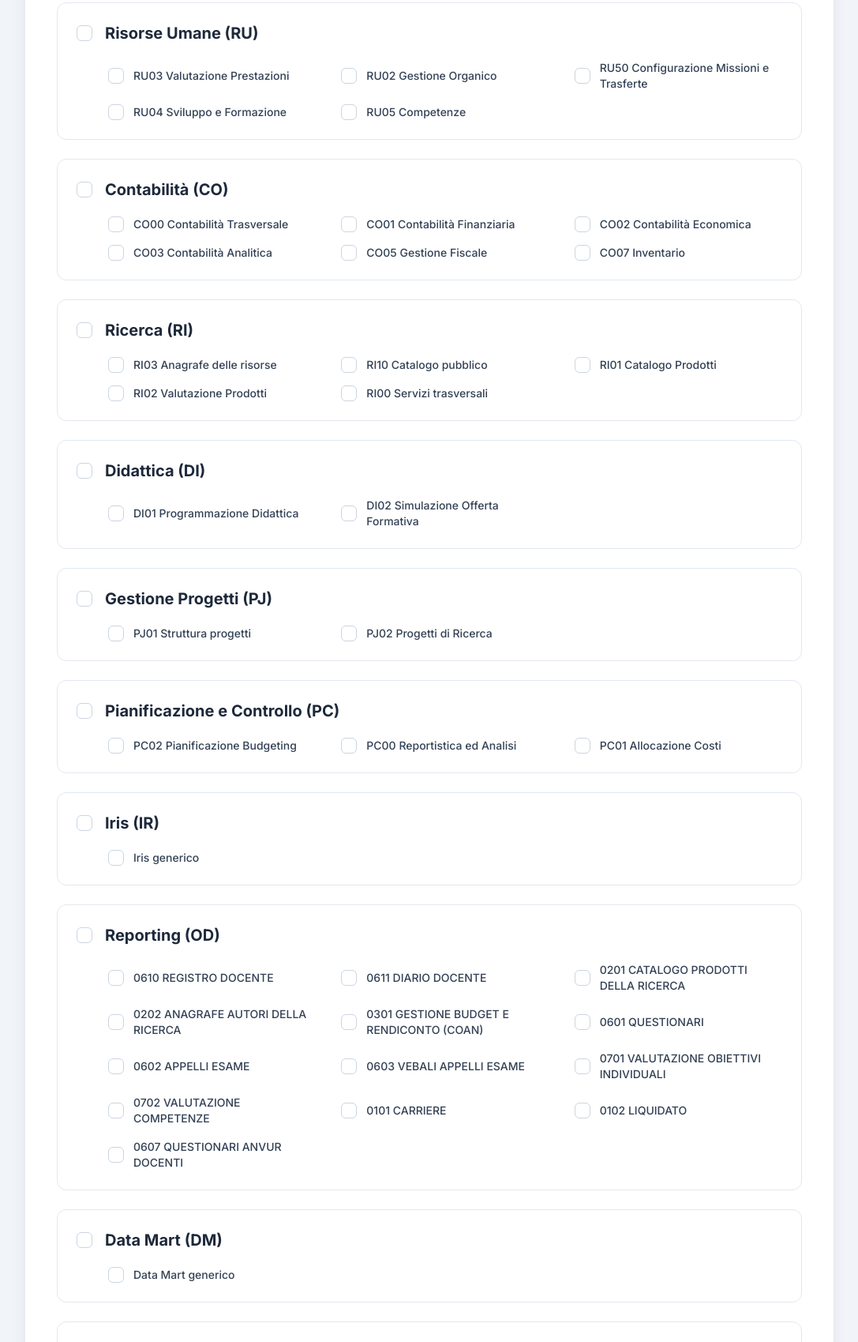
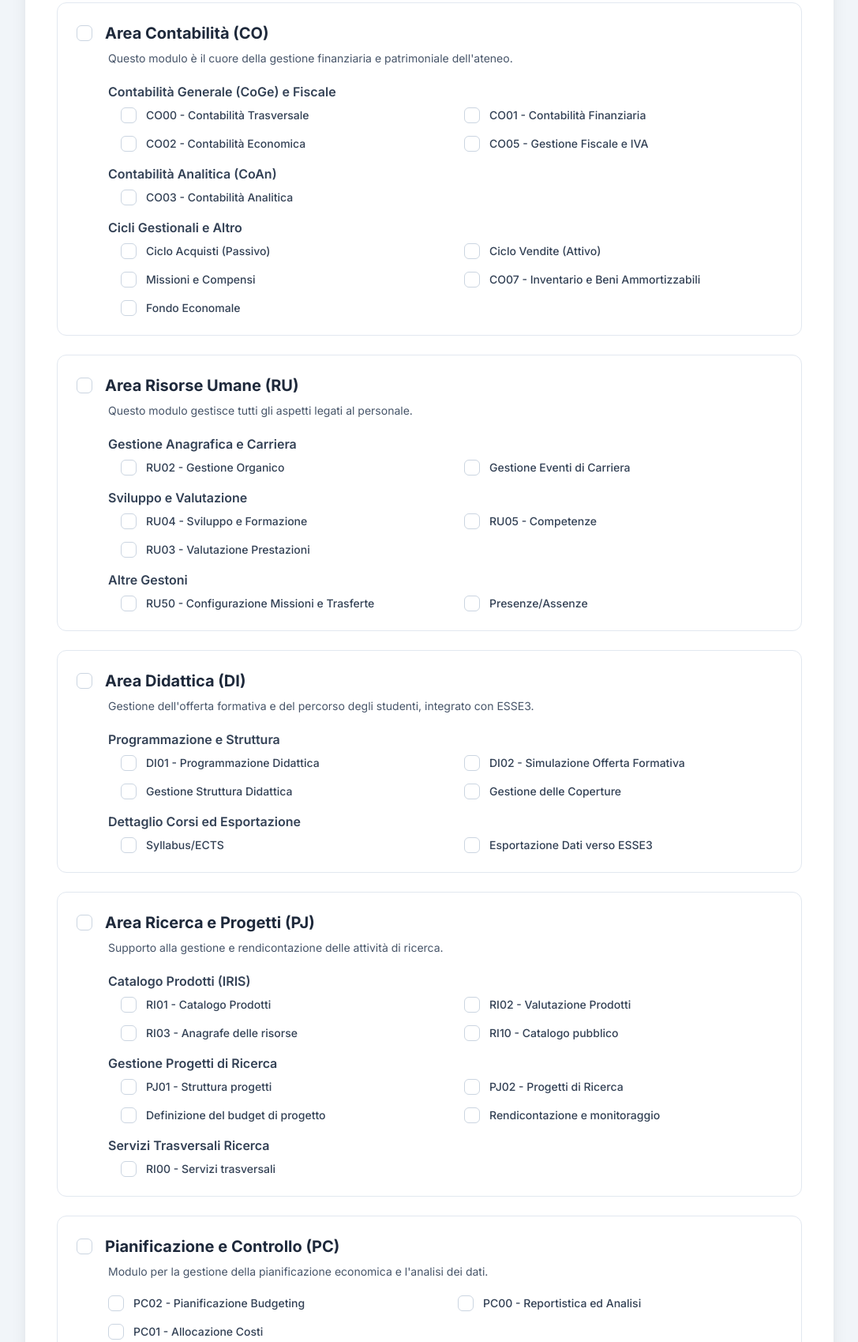
Before and after one commit to alessandro1087/unior, a plain HTML site: page index.html in a window 1280 px wide. Shown: the part 356-2055 px from the top of the page at 79% size, without its empty margins (96-1183 px from the left). Drawn offline with nearby package versions, Linux system fonts and the light colour scheme.

Commit message:
Update index.html

```diff
--- a/index.html
+++ b/index.html
@@ -3,7 +3,7 @@
 <head>
     <meta charset="UTF-8">
     <meta name="viewport" content="width=device-width, initial-scale=1.0">
-    <title>Modulo Competenze</title>
+    <title>Modulo Competenze Completo</title>
     <script src="https://cdn.tailwindcss.com"></script>
     <link href="https://fonts.googleapis.com/css2?family=Inter:wght@400;500;600;700&display=swap" rel="stylesheet">
     <style>
@@ -112,85 +112,180 @@
                 </div>
             </div>
 
-            <!-- Funzione per generare le schede dei moduli -->
+            <!-- Contenitore per le schede dei moduli generate dinamicamente -->
+            <div id="module-cards-container" class="space-y-6"></div>
+
+
+            <!-- Pulsante di Invio -->
+             <div class="flex justify-end pt-6">
+                <button type="submit" class="inline-flex justify-center py-3 px-8 border border-transparent shadow-sm text-base font-medium rounded-md text-white bg-indigo-600 hover:bg-indigo-700 focus:outline-none focus:ring-2 focus:ring-offset-2 focus:ring-indigo-500 transition-transform hover:scale-105">
+                    Invia Competenze
+                </button>
+            </div>
+        </form>
+    </div>
+
     <script>
+        document.addEventListener('DOMContentLoaded', function () {
+
             const modules = [
-                    { id: 'ru', name: 'Risorse Umane', sub: [
-                        {id: 'ru03', label: 'RU03 Valutazione Prestazioni'}, {id: 'ru02', label: 'RU02 Gestione Organico'},
-                        {id: 'ru50', label: 'RU50 Configurazione Missioni e Trasferte'}, {id: 'ru04', label: 'RU04 Sviluppo e Formazione'}, {id: 'ru05', label: 'RU05 Competenze'}
+                {
+                    id: 'co',
+                    name: 'Area Contabilità',
+                    description: 'Questo modulo è il cuore della gestione finanziaria e patrimoniale dell\'ateneo.',
+                    groups: [
+                        { title: 'Contabilità Generale (CoGe) e Fiscale', items: [
+                            { id: 'co00', label: 'CO00 - Contabilità Trasversale' },
+                            { id: 'co01', label: 'CO01 - Contabilità Finanziaria' },
+                            { id: 'co02', label: 'CO02 - Contabilità Economica' },
+                            { id: 'co05', label: 'CO05 - Gestione Fiscale e IVA' }
                         ]},
-                    { id: 'co', name: 'Contabilità', sub: [
-                        {id: 'co00', label: 'CO00 Contabilità Trasversale'}, {id: 'co01', label: 'CO01 Contabilità Finanziaria'},
-                        {id: 'co02', label: 'CO02 Contabilità Economica'}, {id: 'co03', label: 'CO03 Contabilità Analitica'},
-                        {id: 'co05', label: 'CO05 Gestione Fiscale'}, {id: 'co07', label: 'CO07 Inventario'}
+                        { title: 'Contabilità Analitica (CoAn)', items: [
+                            { id: 'co03', label: 'CO03 - Contabilità Analitica' }
                         ]},
-                    { id: 'ri', name: 'Ricerca', sub: [
-                        {id: 'ri03', label: 'RI03 Anagrafe delle risorse'}, {id: 'ri10', label: 'RI10 Catalogo pubblico'},
-                        {id: 'ri01', label: 'RI01 Catalogo Prodotti'}, {id: 'ri02', label: 'RI02 Valutazione Prodotti'}, {id: 'ri00', label: 'RI00 Servizi trasversali'}
+                        { title: 'Cicli Gestionali e Altro', items: [
+                            { id: 'co_acquisti', label: 'Ciclo Acquisti (Passivo)' },
+                            { id: 'co_vendite', label: 'Ciclo Vendite (Attivo)' },
+                            { id: 'co_missioni', label: 'Missioni e Compensi' },
+                            { id: 'co07', label: 'CO07 - Inventario e Beni Ammortizzabili' },
+                            { id: 'co_fondo', label: 'Fondo Economale' }
+                        ]}
+                    ]
+                },
+                {
+                    id: 'ru',
+                    name: 'Area Risorse Umane',
+                    description: 'Questo modulo gestisce tutti gli aspetti legati al personale.',
+                    groups: [
+                        { title: 'Gestione Anagrafica e Carriera', items: [
+                            { id: 'ru02', label: 'RU02 - Gestione Organico' },
+                            { id: 'ru_carriera', label: 'Gestione Eventi di Carriera' }
                         ]},
-                    { id: 'di', name: 'Didattica', sub: [
-                        {id: 'di01', label: 'DI01 Programmazione Didattica'}, {id: 'di02', label: 'DI02 Simulazione Offerta Formativa'}
+                        { title: 'Sviluppo e Valutazione', items: [
+                            { id: 'ru04', label: 'RU04 - Sviluppo e Formazione' },
+                            { id: 'ru05', label: 'RU05 - Competenze' },
+                            { id: 'ru03', label: 'RU03 - Valutazione Prestazioni' }
                         ]},
-                    { id: 'pj', name: 'Gestione Progetti', sub: [
-                        {id: 'pj01', label: 'PJ01 Struttura progetti'}, {id: 'pj02', label: 'PJ02 Progetti di Ricerca'}
+                        { title: 'Altre Gestoni', items: [
+                            { id: 'ru50', label: 'RU50 - Configurazione Missioni e Trasferte' },
+                            { id: 'ru_presenze', label: 'Presenze/Assenze' }
+                        ]}
+                    ]
+                },
+                {
+                    id: 'di',
+                    name: 'Area Didattica',
+                    description: 'Gestione dell\'offerta formativa e del percorso degli studenti, integrato con ESSE3.',
+                    groups: [
+                        { title: 'Programmazione e Struttura', items: [
+                            { id: 'di01', label: 'DI01 - Programmazione Didattica' },
+                            { id: 'di02', label: 'DI02 - Simulazione Offerta Formativa' },
+                            { id: 'di_struttura', label: 'Gestione Struttura Didattica' },
+                            { id: 'di_coperture', label: 'Gestione delle Coperture' }
                         ]},
-                    { id: 'pc', name: 'Pianificazione e Controllo', sub: [
-                        {id: 'pc02', label: 'PC02 Pianificazione Budgeting'}, {id: 'pc00', label: 'PC00 Reportistica ed Analisi'}, {id: 'pc01', label: 'PC01 Allocazione Costi'}
+                         { title: 'Dettaglio Corsi ed Esportazione', items: [
+                            { id: 'di_syllabus', label: 'Syllabus/ECTS' },
+                            { id: 'di_export', label: 'Esportazione Dati verso ESSE3' }
+                        ]}
+                    ]
+                },
+                {
+                    id: 'pj',
+                    name: 'Area Ricerca e Progetti',
+                    description: 'Supporto alla gestione e rendicontazione delle attività di ricerca.',
+                    groups: [
+                        { title: 'Catalogo Prodotti (IRIS)', items: [
+                            { id: 'ri01', label: 'RI01 - Catalogo Prodotti' },
+                            { id: 'ri02', label: 'RI02 - Valutazione Prodotti' },
+                            { id: 'ri03', label: 'RI03 - Anagrafe delle risorse' },
+                            { id: 'ri10', label: 'RI10 - Catalogo pubblico' }
                         ]},
-                    { id: 'ir', name: 'Iris', sub: [{id: 'ir_gen', label: 'Iris generico'}]},
-                    { id: 'od', name: 'Reporting', sub: [
-                        {id: 'od0610', label: '0610 REGISTRO DOCENTE'}, {id: 'od0611', label: '0611 DIARIO DOCENTE'},
-                        {id: 'od0201', label: '0201 CATALOGO PRODOTTI DELLA RICERCA'}, {id: 'od0202', label: '0202 ANAGRAFE AUTORI DELLA RICERCA'},
-                        {id: 'od0301', label: '0301 GESTIONE BUDGET E RENDICONTO (COAN)'}, {id: 'od0601', label: '0601 QUESTIONARI'},
-                        {id: 'od0602', label: '0602 APPELLI ESAME'}, {id: 'od0603', label: '0603 VEBALI APPELLI ESAME'},
-                        {id: 'od0701', label: '0701 VALUTAZIONE OBIETTIVI INDIVIDUALI'}, {id: 'od0702', label: '0702 VALUTAZIONE COMPETENZE'},
-                        {id: 'od0101', label: '0101 CARRIERE'}, {id: 'od0102', label: '0102 LIQUIDATO'}, {id: 'od0607', label: '0607 QUESTIONARI ANVUR DOCENTI'}
+                        { title: 'Gestione Progetti di Ricerca', items: [
+                            { id: 'pj01', label: 'PJ01 - Struttura progetti' },
+                            { id: 'pj02', label: 'PJ02 - Progetti di Ricerca' },
+                            { id: 'pj_budget', label: 'Definizione del budget di progetto' },
+                            { id: 'pj_rendicontazione', label: 'Rendicontazione e monitoraggio' }
                         ]},
-                    { id: 'dm', name: 'Data Mart', sub: [{id: 'dm_gen', label: 'Data Mart generico'}]},
-                    { id: 'dw', name: 'Reporting Data Mart', sub: [{id: 'dw_gen', label: 'Reporting Data Mart generico'}]}
+                        { title: 'Servizi Trasversali Ricerca', items: [
+                            { id: 'ri00', label: 'RI00 - Servizi trasversali' }
+                        ]}
+                    ]
+                },
+                {
+                    id: 'pc',
+                    name: 'Pianificazione e Controllo',
+                    description: 'Modulo per la gestione della pianificazione economica e l\'analisi dei dati.',
+                    groups: [{ items: [
+                        {id: 'pc02', label: 'PC02 - Pianificazione Budgeting'}, {id: 'pc00', label: 'PC00 - Reportistica ed Analisi'}, {id: 'pc01', label: 'PC01 - Allocazione Costi'}
+                    ]}]
+                },
+                {
+                    id: 'ir',
+                    name: 'Iris',
+                    description: 'Modulo generico per la gestione dei dati IRIS.',
+                    groups: [{ items: [{id: 'ir_gen', label: 'Iris generico'}]}]
+                },
+                {
+                    id: 'od',
+                    name: 'Reporting',
+                    description: 'Competenze relative alla generazione di reportistica specifica.',
+                    groups: [{ items: [
+                        {id: 'od0610', label: '0610 - REGISTRO DOCENTE'}, {id: 'od0611', label: '0611 - DIARIO DOCENTE'},
+                        {id: 'od0201', label: '0201 - CATALOGO PRODOTTI DELLA RICERCA'}, {id: 'od0202', label: '0202 - ANAGRAFE AUTORI DELLA RICERCA'},
+                        {id: 'od0301', label: '0301 - GESTIONE BUDGET E RENDICONTO (COAN)'}, {id: 'od0601', label: '0601 - QUESTIONARI'},
+                        {id: 'od0602', label: '0602 - APPELLI ESAME'}, {id: 'od0603', label: '0603 - VERBALI APPELLI ESAME'},
+                        {id: 'od0701', label: '0701 - VALUTAZIONE OBIETTIVI INDIVIDUALI'}, {id: 'od0702', label: '0702 - VALUTAZIONE COMPETENZE'},
+                        {id: 'od0101', label: '0101 - CARRIERE'}, {id: 'od0102', label: '0102 - LIQUIDATO'}, {id: 'od0607', label: '0607 - QUESTIONARI ANVUR DOCENTI'}
+                    ]}]
+                },
+                {
+                    id: 'dm',
+                    name: 'Data Mart',
+                    description: 'Competenze generiche relative ai Data Mart.',
+                    groups: [{ items: [{id: 'dm_gen', label: 'Data Mart generico'}]}]
+                },
+                {
+                    id: 'dw',
+                    name: 'Reporting Data Mart',
+                    description: 'Competenze generiche relative alla reportistica su Data Mart.',
+                    groups: [{ items: [{id: 'dw_gen', label: 'Reporting Data Mart generico'}]}]
+                }
             ];
 
-                const formContainer = document.getElementById('competenceForm');
+            const container = document.getElementById('module-cards-container');
 
             modules.forEach(module => {
                 const card = document.createElement('div');
-                    card.className = 'p-6 rounded-xl border border-slate-200 transition-all duration-300 hover:shadow-lg hover:border-indigo-300';
+                card.className = 'p-6 rounded-xl border border-slate-200 transition-all duration-300 hover:shadow-lg hover:border-indigo-300 bg-white';
 
-                    let submodulesHTML = module.sub.map(sub => `
+                let moduleContent = `
+                    <h2 class="text-xl font-bold text-slate-800 mb-2 flex items-center">
+                        <input type="checkbox" id="${module.id}_main" data-module="${module.id}" class="custom-checkbox mr-4">
+                        <label for="${module.id}_main" class="cursor-pointer">${module.name} (${module.id.toUpperCase()})</label>
+                    </h2>
+                    <p class="text-sm text-slate-600 mb-5 pl-10">${module.description}</p>
+                `;
+
+                module.groups.forEach(group => {
+                    if (group.title) {
+                        moduleContent += `<h3 class="font-semibold text-slate-700 mt-4 mb-2 pl-10">${group.title}</h3>`;
+                    }
+
+                    let itemsHTML = group.items.map(item => `
                         <div class="flex items-center">
-                            <input type="checkbox" id="${sub.id}" name="${module.id}[]" value="${sub.id.toUpperCase()}" class="custom-checkbox ${module.id}-sub">
-                            <label for="${sub.id}" class="ml-3 text-sm font-medium text-slate-700 cursor-pointer">${sub.label}</label>
+                            <input type="checkbox" id="${item.id}" name="${module.id}[]" value="${item.label}" class="custom-checkbox ${module.id}-sub">
+                            <label for="${item.id}" class="ml-3 text-sm font-medium text-slate-700 cursor-pointer">${item.label}</label>
                         </div>
                     `).join('');
 
-                    card.innerHTML = `
-                        <h2 class="text-xl font-bold text-slate-800 mb-5 flex items-center">
-                            <input type="checkbox" id="${module.id}_main" data-module="${module.id}" class="custom-checkbox mr-4">
-                            <label for="${module.id}_main" class="cursor-pointer">${module.name} (${module.id.toUpperCase()})</label>
-                        </h2>
-                        <div class="grid grid-cols-1 sm:grid-cols-2 lg:grid-cols-3 gap-x-8 gap-y-4 pl-10">
-                            ${submodulesHTML}
-                        </div>
-                    `;
-                    formContainer.appendChild(card);
+                    moduleContent += `<div class="grid grid-cols-1 md:grid-cols-2 gap-x-8 gap-y-4 ${group.title ? 'pl-14' : 'pl-10'}">
+                        ${itemsHTML}
+                    </div>`;
                 });
 
-                const submitButtonContainer = document.createElement('div');
-                submitButtonContainer.className = 'flex justify-end pt-6';
-                submitButtonContainer.innerHTML = `
-                    <button type="submit" class="inline-flex justify-center py-3 px-8 border border-transparent shadow-sm text-base font-medium rounded-md text-white bg-indigo-600 hover:bg-indigo-700 focus:outline-none focus:ring-2 focus:ring-offset-2 focus:ring-indigo-500 transition-transform hover:scale-105">
-                        Invia Competenze
-                    </button>
-                `;
-                formContainer.appendChild(submitButtonContainer);
-
-            </script>
-
-
-            <script>
-                document.addEventListener('DOMContentLoaded', function () {
-                    // La logica viene eseguita dopo che il DOM è stato completamente caricato,
-                    // inclusi gli elementi generati dinamicamente.
+                card.innerHTML = moduleContent;
+                container.appendChild(card);
+            });
 
             // Logica per selezionare/deselezionare tutti i sottomoduli
             const mainCheckboxes = document.querySelectorAll('input[type="checkbox"][data-module]');
@@ -207,7 +302,7 @@
             });
 
             // Logica per gestire lo stato del checkbox principale in base ai sottomoduli
-                    const allSubCheckboxes = document.querySelectorAll('.ru-sub, .co-sub, .ri-sub, .di-sub, .pj-sub, .pc-sub, .ir-sub, .od-sub, .dm-sub, .dw-sub');
+            const allSubCheckboxes = document.querySelectorAll('input[class*="-sub"]');
             allSubCheckboxes.forEach(subCheckbox => {
                 subCheckbox.addEventListener('change', function() {
                     const classList = Array.from(this.classList);
@@ -216,6 +311,8 @@
 
                     const moduleName = moduleClass.split('-')[0];
                     const mainCheckbox = document.getElementById(`${moduleName}_main`);
+                    if (!mainCheckbox) return;
+
                     const subCheckboxesOfModule = document.querySelectorAll(`.${moduleName}-sub`);
 
                     const allChecked = Array.from(subCheckboxesOfModule).every(cb => cb.checked);
@@ -250,13 +347,11 @@
                     result[cleanKey].push(value);
                 }
 
-                        // Per i campi non multipli, non li vogliamo come array
                 if (result.email && result.email.length === 1) result.email = result.email[0];
                 if (result.ufficio && result.ufficio.length === 1) result.ufficio = result.ufficio[0];
 
                 console.log('Dati del form inviati:', result);
 
-                        // Messaggio di feedback non bloccante sul pulsante
                 const submitButton = e.submitter;
                 const originalText = submitButton.innerHTML;
                 submitButton.innerHTML = 'Inviato con successo!';
@@ -269,9 +364,5 @@
             });
         });
     </script>
-
-        </form>
-    </div>
-
 </body>
 </html>
```
Lines whose indentation alone changed are shown as unchanged.
